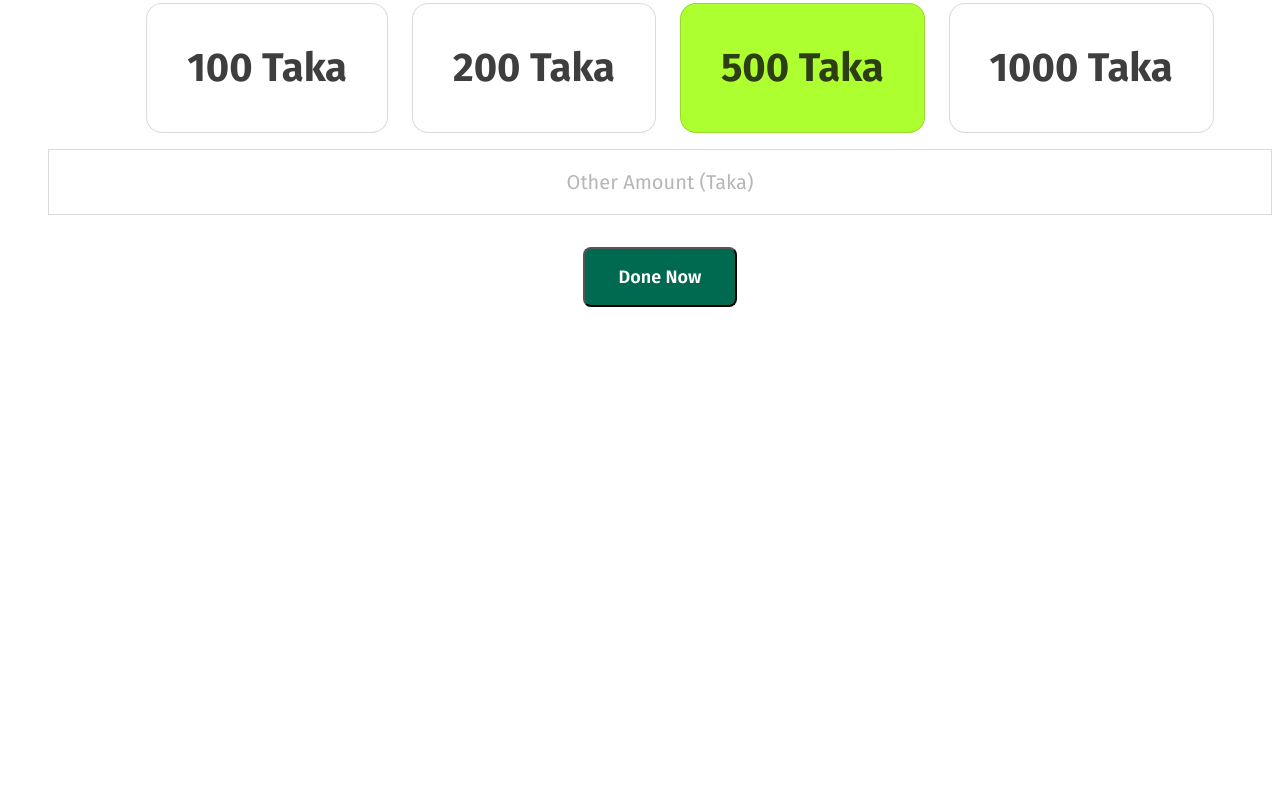
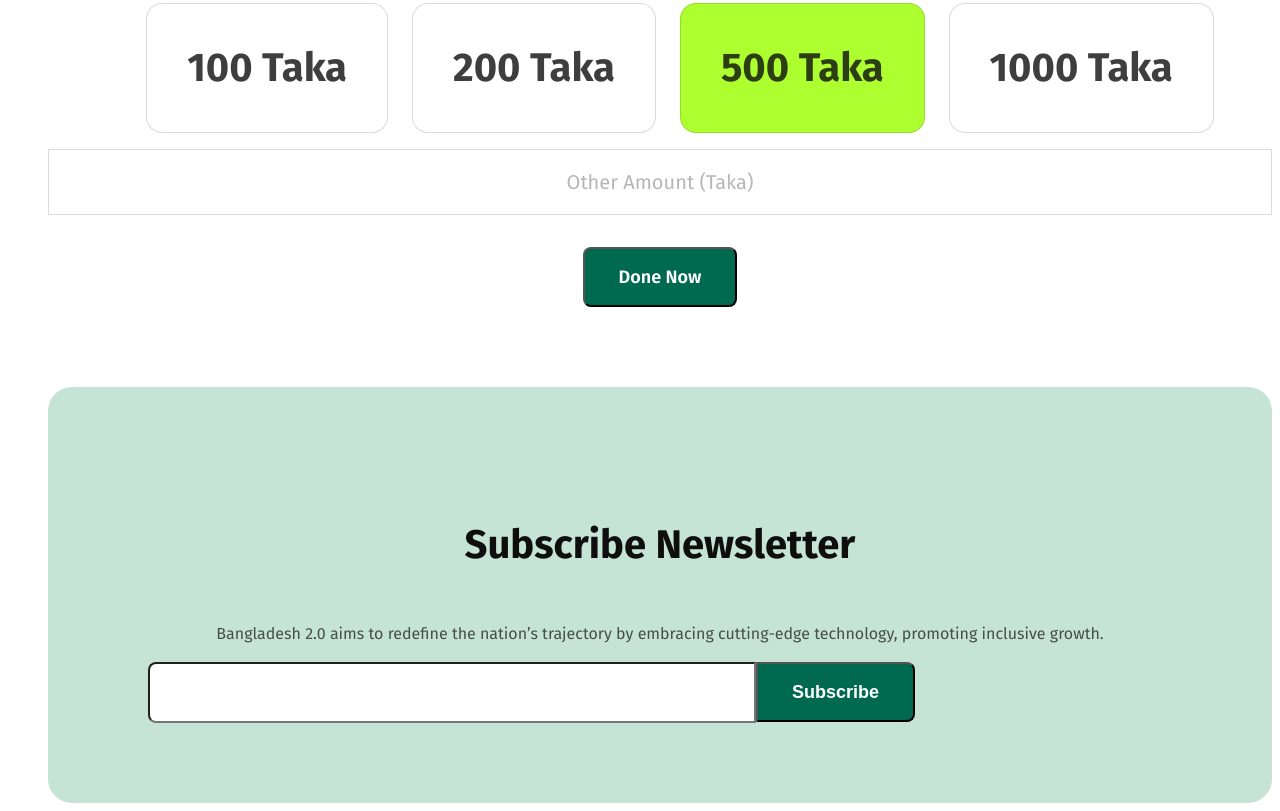
Before and after one commit to khairul-islam-k/my-golden-bangladesh, a plain HTML site: page index.html in a window 1280 px wide. Shown: the part 2847-3658 px from the top of the page. Before the commit the page ends 3162 px from the top, so only its background shows below. Drawn offline with Linux system fonts and the light colour scheme.

Commit message:
This project is ready

```diff
--- a/index.html
+++ b/index.html
@@ -105,6 +105,19 @@
         </section>
 
     </main>
-    <footer></footer>
+    <footer class="subscribe">
+        <h4 class="subscribe-head">Subscribe Newsletter</h4>
+        <p class="subcribe-description">Bangladesh 2.0 aims to redefine the nation’s trajectory by embracing cutting-edge technology, promoting inclusive growth.</p>
+        <form action="">
+            <div class="form">
+                <div>
+                    <input type="text" class="text" name="" id="">
+                </div>
+                <div>
+                    <input type="button" class="button" value="Subscribe">
+                </div>
+            </div>
+        </form>
+    </footer>
 </body>
 </html>
--- a/style/index.css
+++ b/style/index.css
@@ -297,3 +297,65 @@ letter-spacing: 0%;
   .btn-margin {
     margin-top:32px;
   }
+
+  /* Subscribe */
+  .subscribe {
+    padding:80px 100px;
+    margin-left:40px;
+    max-width:1280px;
+    text-align:center;
+    margin-top: 80px;
+    border-radius: 24px;
+
+background: rgb(198, 228, 214);
+  }
+  .subscribe-head {
+    color: rgb(14, 14, 14);
+font-size: 40px;
+font-weight: 700;
+line-height: 48px;
+letter-spacing: 0%;
+
+  }
+  .subcribe-description{
+    color: rgba(14, 14, 14, 0.7);
+font-size: 16px;
+font-weight: 400;
+line-height: 24px;
+letter-spacing: 0%;
+
+  }
+  /* input[type="text"] {
+    margin-right:0px;
+  }
+  input[type="button"] {
+    margin-left:0px;
+    color;red;
+  } */
+   .form {
+    display:flex;
+    flex-direction: row;
+   }
+   .text {
+    margin:0px 0px;
+    border-radius: 8px 0px 0px 8px;
+
+background: rgb(255, 255, 255);
+height: 55px;
+width: 600px;
+   }
+   .button {
+    margin:0px 0px;
+
+    color: rgb(255, 255, 255);
+    border-radius: 0px 8px 8px 0px;
+
+background: rgb(0, 106, 80);
+
+font-size: 18px;
+font-weight: 600;
+line-height: 22px;
+letter-spacing: 0%;
+padding: 17px 34px 17px 34px;
+cursor: pointer;
+   }
```
